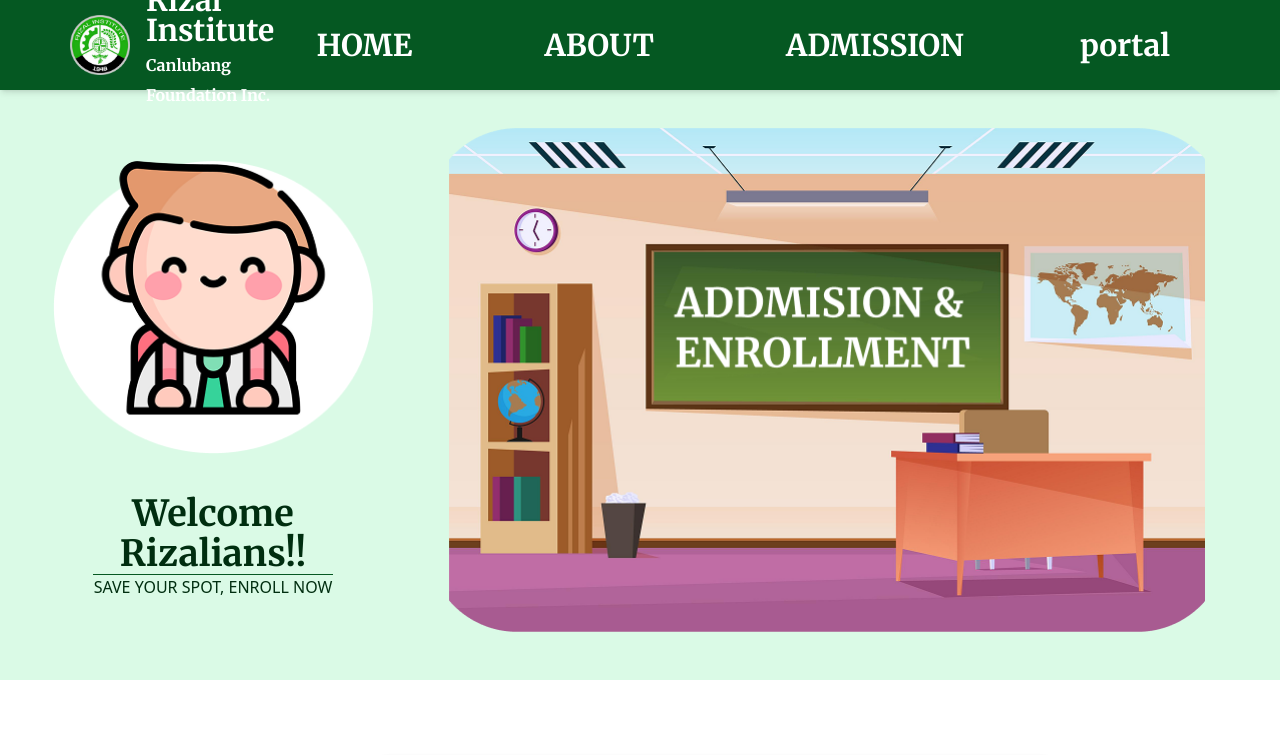
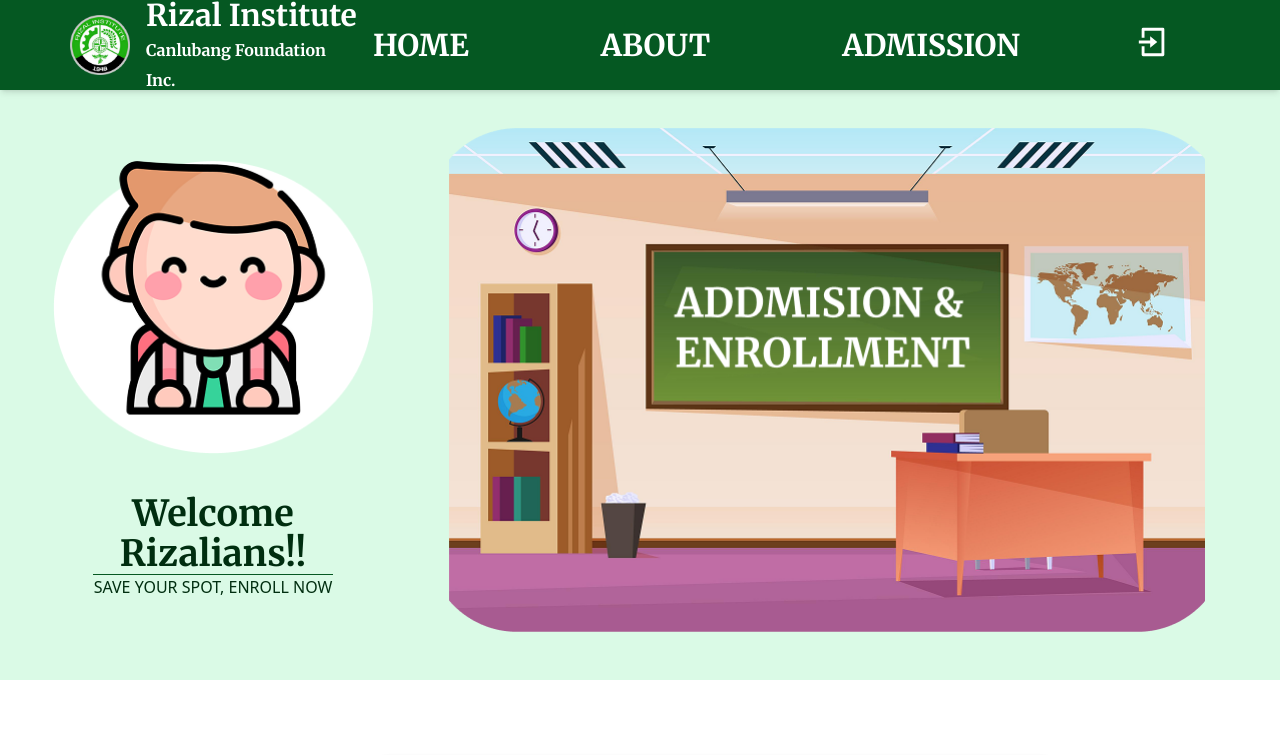
Before and after one commit to MYPROJECT-now/rizal-institute, a Next.js app: page /admission_page in a window 1280 px wide. Shown: the top 755 px of the page. Built offline with nearby package versions, Linux system fonts and the light colour scheme; no server answers.

Commit message:
portal icon

```diff
--- a/components/ui/main_component/header.tsx
+++ b/components/ui/main_component/header.tsx
@@ -4,6 +4,7 @@ import Image from "next/image";
 import { useRouter } from "next/navigation";
 import { useEffect } from "react";
 import { Button } from "../button";
+
 const Header = () => {
 
 
@@ -44,7 +45,7 @@ const Header = () => {
                 <div>
                     <a href="/portal2">
                     <button>
-                        portal
+                         <img src="portal.svg" className="h-10 w-10"/>
                     </button>
                     </a>
                 </div>
```
